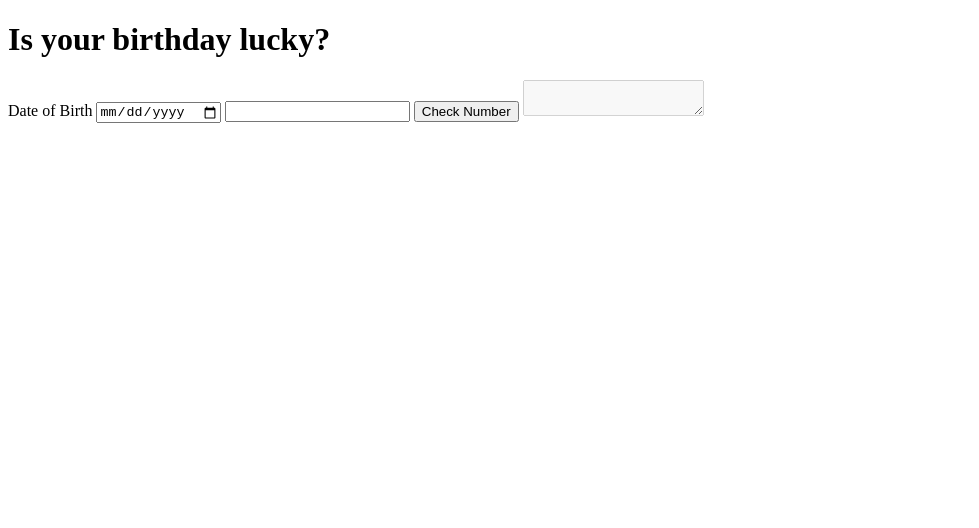
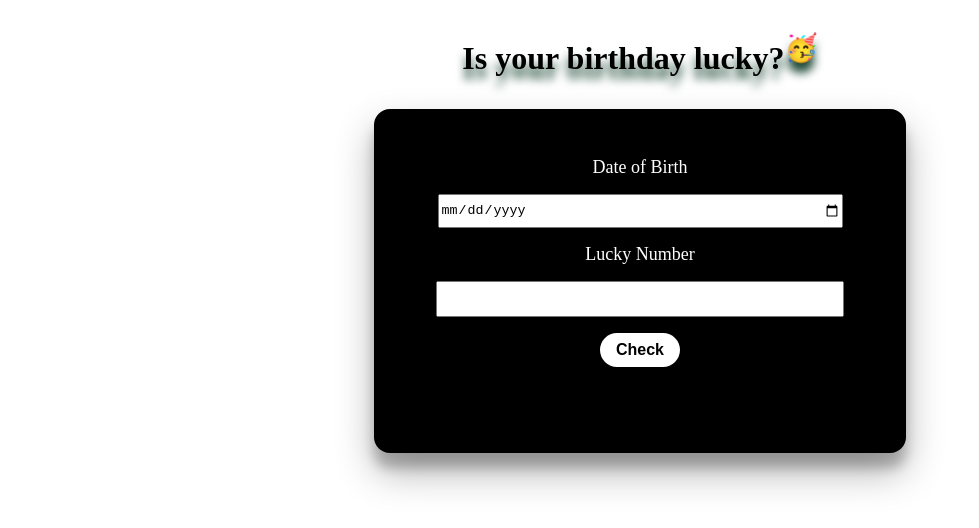
Before and after one commit to Vish-al-Singla/Lucky-Birthdate, a plain HTML site: page index.html in a window 1280 px wide. Shown: the whole page, without its empty margins (0-979 px from the left). Drawn offline with Linux system fonts and the light colour scheme.

Commit message:
Added CSS

```diff
--- a/index.html
+++ b/index.html
@@ -8,14 +8,14 @@
     <title>Birthdate Checker</title>
 </head>
 <body>
-    <h1 class="heading">Is your birthday lucky?</h1>
+    <h1 class="heading">Is your birthday lucky?<sup>🥳</sup></h1>
     <div class="container">
         <label for="date-of-birth">Date of Birth</label>
         <input type="date"  id="date-of-birth">
-        <label for="lucky-number"></label>
+        <label for="lucky-number">Lucky Number</label>
         <input type="number" id="lucky-number">
-        <button id="check-number">Check Number</button>
-        <textarea  id="output" disabled ></textarea>
+        <button id="check-number">Check</button>
+        <p id="output" disabled ></p>
     </div>
 </body>
 <script src="./index.js"></script>
--- a/index.js
+++ b/index.js
@@ -31,6 +31,7 @@ function calculateSum(dob) {
     for (let i = 0; i<dob.length;i++) {
         sum = sum + Number(dob.charAt(i));
     }
+    return sum;
 }
 
 
--- a/style.css
+++ b/style.css
@@ -0,0 +1,71 @@
+:root {
+    --black : black;
+    --dark-green: #064E3B;
+    --faint-green: #A7F3D0;
+    --gold: #CCAC00;
+}
+
+body {
+    margin:0;
+    margin-top: 2rem;
+}
+
+.container {
+    display: flex;
+    flex-direction: column;
+    width: 100%;
+    max-width: 500px;
+    min-height: 200px;
+    margin: auto;
+    padding: 2rem 1rem;
+    text-align: center;
+    color: white;
+    background-color: var(--black);
+    border-radius: 1rem;
+    box-shadow: 0 19px 38px rgba(0,0,0,0.30), 0 15px 12px rgba(0,0,0,0.22);
+}
+
+.heading {
+    text-align: center;
+    font-weight: bold;
+    margin: 2rem;
+}
+
+h1 {
+
+    text-shadow: 0px 10px 10px #234D3C;
+}
+
+#date-of-birth{
+    width: 80%;
+    margin: auto;
+    height: 30px;
+}
+#lucky-number {
+    width: 80%;
+    margin: auto;
+    height: 30px;
+}
+
+#check-number {
+    border-radius: 8rem;
+    padding: 0.5rem 1rem;
+    display: block;
+    font-size: 1rem;
+    border: none;
+    margin: 1rem auto 0 ;
+    background-color: white;
+    color:black;
+    font-weight: bold;
+    margin-bottom: 1rem;
+
+}
+#output {
+    text-shadow: 0px 10px 10px white;
+    font-size: larger;
+}
+label {
+    padding: 1rem;
+    font-size: large ;
+
+}
```
Also changed, not shown: bday.jpg (added).
